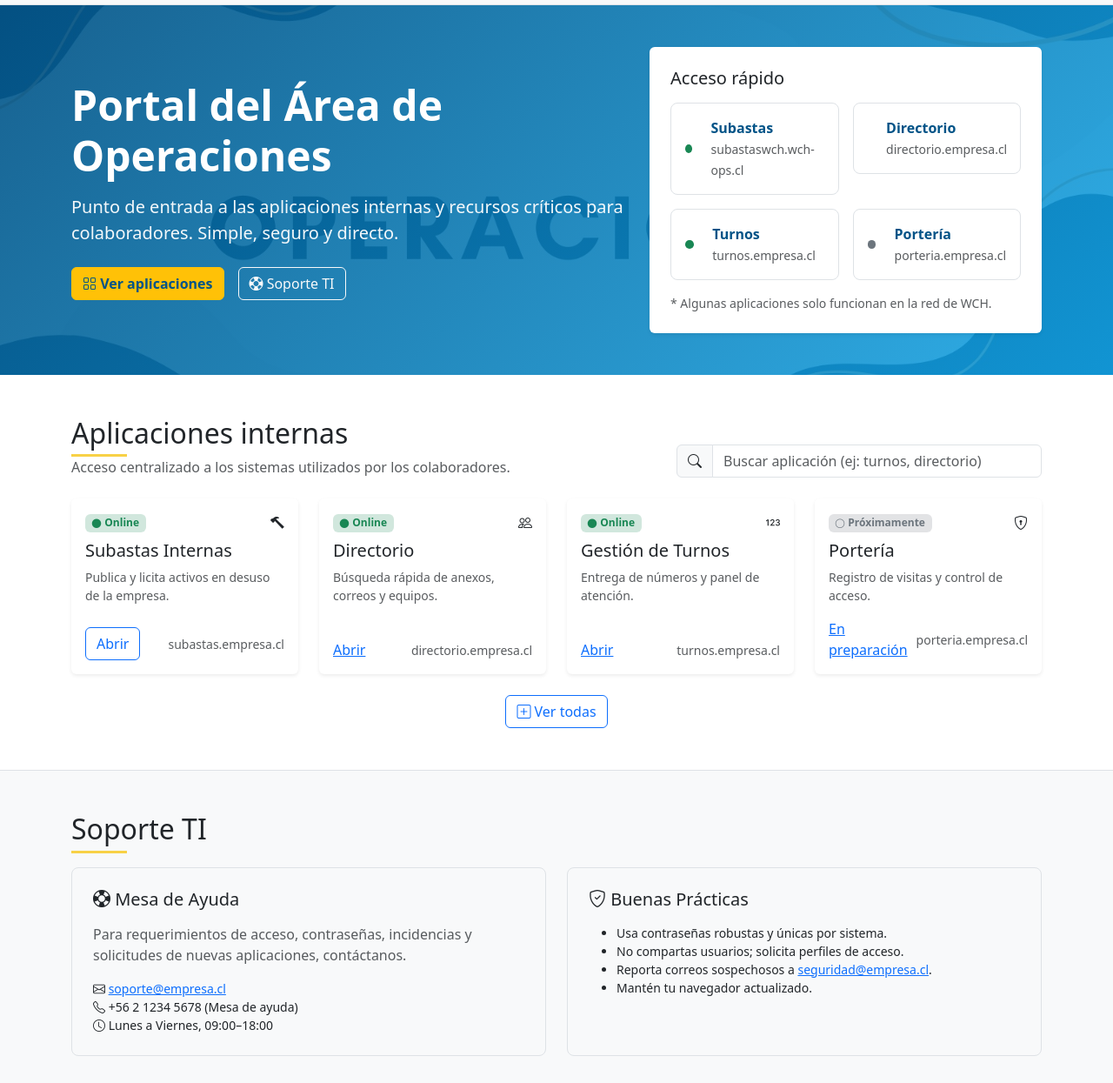
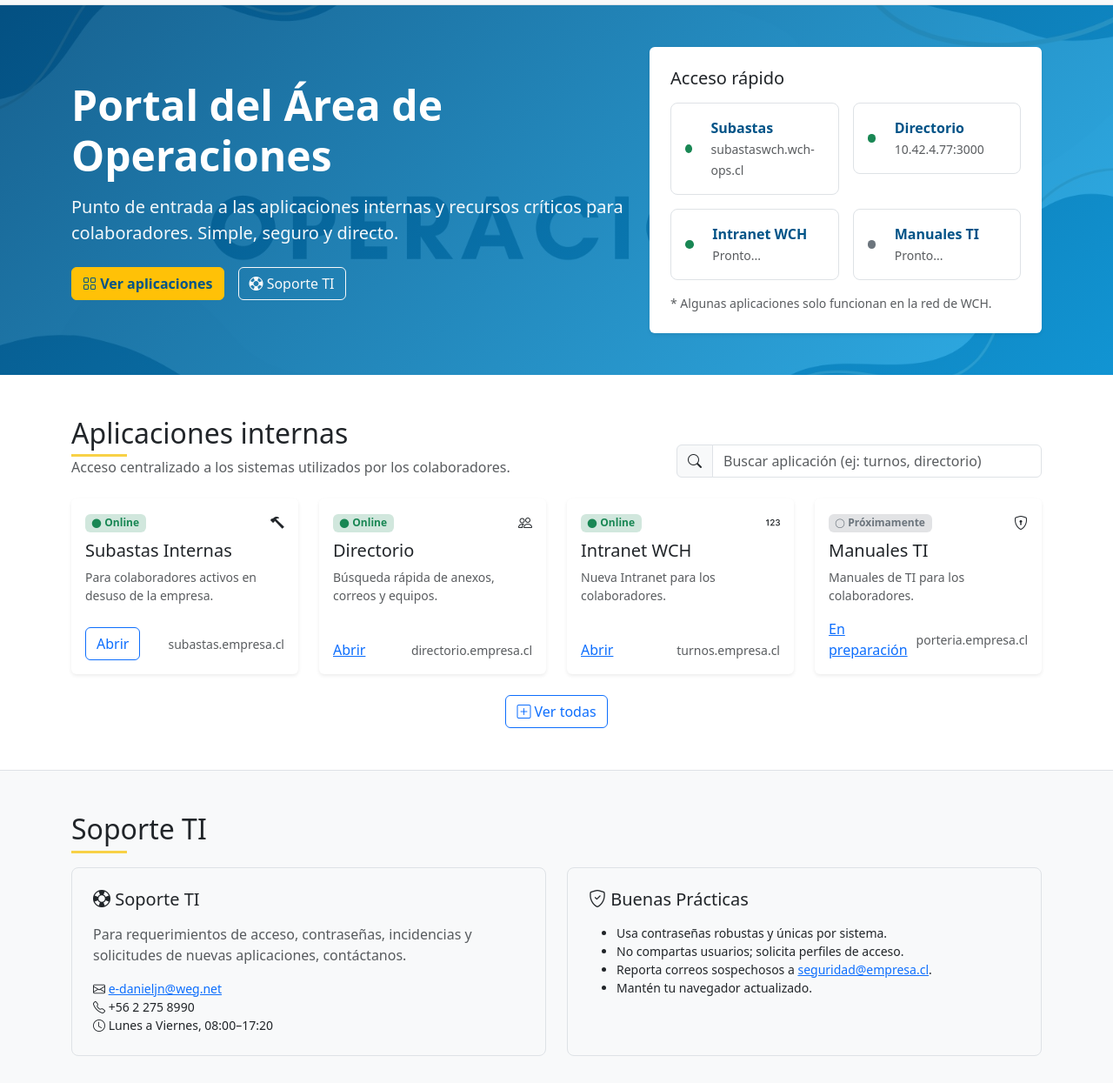
Before and after one commit to DanielSagua/operaciones, a plain HTML site: page index.html in a window 1280 px wide. Shown: the part 55-1300 px from the top of the page at 87% size. Drawn offline with nearby package versions, Linux system fonts and the light colour scheme.

Commit message:
ajustes en index

```diff
--- a/index.html
+++ b/index.html
@@ -82,7 +82,7 @@
                                             <span class="badge-dot bg-success"></span>
                                             <div>
                                                 <div class="fw-semibold">Directorio</div>
-                                                <small class="text-body-secondary">directorio.empresa.cl</small>
+                                                <small class="text-body-secondary">10.42.4.77:3000</small>
                                             </div>
                                         </div>
                                     </a>
@@ -92,8 +92,8 @@
                                         <div class="quick-link p-3 border rounded-3 d-flex align-items-center gap-3">
                                             <span class="badge-dot bg-success"></span>
                                             <div>
-                                                <div class="fw-semibold">Turnos</div>
-                                                <small class="text-body-secondary">turnos.empresa.cl</small>
+                                                <div class="fw-semibold">Intranet WCH</div>
+                                                <small class="text-body-secondary">Pronto...</small>
                                             </div>
                                         </div>
                                     </a>
@@ -103,8 +103,8 @@
                                         <div class="quick-link p-3 border rounded-3 d-flex align-items-center gap-3">
                                             <span class="badge-dot bg-secondary"></span>
                                             <div>
-                                                <div class="fw-semibold">Portería</div>
-                                                <small class="text-body-secondary">porteria.empresa.cl</small>
+                                                <div class="fw-semibold">Manuales TI</div>
+                                                <small class="text-body-secondary">Pronto...</small>
                                             </div>
                                         </div>
                                     </a>
@@ -146,7 +146,7 @@
                                 <i class="bi bi-hammer"></i>
                             </div>
                             <h5 class="card-title">Subastas Internas</h5>
-                            <p class="card-text small text-body-secondary">Publica y licita activos en desuso de la
+                            <p class="card-text small text-body-secondary">Para colaboradores activos en desuso de la
                                 empresa.</p>
                             <div class="mt-auto d-flex justify-content-between align-items-center">
                                 <a class="btn btn-outline-primary" target="_blank" href="https://subastas.empresa.cl">Abrir</a>
@@ -184,8 +184,8 @@
                                         class="bi bi-circle-fill me-1 small"></i>Online</span>
                                 <i class="bi bi-123"></i>
                             </div>
-                            <h5 class="card-title">Gestión de Turnos</h5>
-                            <p class="card-text small text-body-secondary">Entrega de números y panel de atención.</p>
+                            <h5 class="card-title">Intranet WCH</h5>
+                            <p class="card-text small text-body-secondary">Nueva Intranet para los colaboradores.</p>
                             <div class="mt-auto d-flex justify-content-between align-items-center">
                                 <a class="stretched-link" target="_blank" href="https://turnos.empresa.cl">Abrir</a>
                                 <small class="text-body-secondary">turnos.empresa.cl</small>
@@ -202,8 +202,8 @@
                                         class="bi bi-circle me-1 small"></i>Próximamente</span>
                                 <i class="bi bi-shield-lock"></i>
                             </div>
-                            <h5 class="card-title">Portería</h5>
-                            <p class="card-text small text-body-secondary">Registro de visitas y control de acceso.</p>
+                            <h5 class="card-title">Manuales TI</h5>
+                            <p class="card-text small text-body-secondary">Manuales de TI para los colaboradores.</p>
                             <div class="mt-auto d-flex justify-content-between align-items-center">
                                 <a class="stretched-link disabled" href="#">En preparación</a>
                                 <small class="text-body-secondary">porteria.empresa.cl</small>
@@ -227,14 +227,14 @@
             <div class="row g-4 pt-2">
                 <div class="col-md-6">
                     <div class="p-4 border rounded-3 h-100">
-                        <h5 class="mb-3"><i class="bi bi-life-preserver"></i> Mesa de Ayuda</h5>
+                        <h5 class="mb-3"><i class="bi bi-life-preserver"></i> Soporte TI</h5>
                         <p class="text-body-secondary m-0">Para requerimientos de acceso, contraseñas, incidencias y
                             solicitudes de nuevas aplicaciones, contáctanos.</p>
                         <ul class="list-unstyled mt-3 mb-0 small">
                             <li><i class="bi bi-envelope"></i> <a
-                                    href="mailto:soporte@empresa.cl">soporte@empresa.cl</a></li>
-                            <li><i class="bi bi-telephone"></i> +56 2 1234 5678 (Mesa de ayuda)</li>
-                            <li><i class="bi bi-clock"></i> Lunes a Viernes, 09:00–18:00</li>
+                                    href="mailto:e-danieljn@weg.net">e-danieljn@weg.net</a></li>
+                            <li><i class="bi bi-telephone"></i> +56 2 275 8990</li>
+                            <li><i class="bi bi-clock"></i> Lunes a Viernes, 08:00–17:20</li>
                         </ul>
                     </div>
                 </div>
@@ -255,7 +255,7 @@
     </section>
 
     <!-- Anuncios -->
-    <section id="anuncios" class="py-5">
+    <!-- <section id="anuncios" class="py-5">
         <div class="container">
             <h2 class="section-title">Anuncios</h2>
             <div class="row g-4 pt-2">
@@ -292,7 +292,7 @@
                 </div>
             </div>
         </div>
-    </section>
+    </section> -->
 
     <!-- Footer -->
     <footer class="footer py-4 bg-body-tertiary border-top">
```
